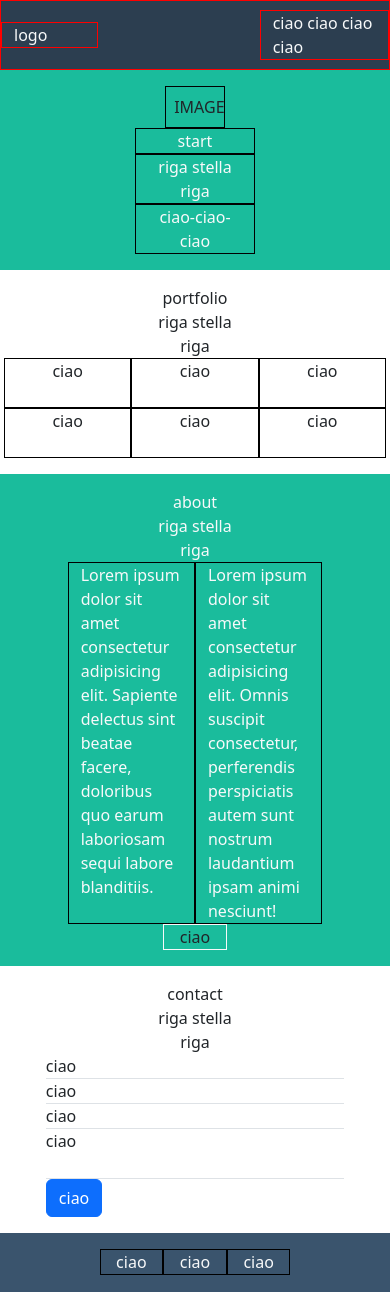
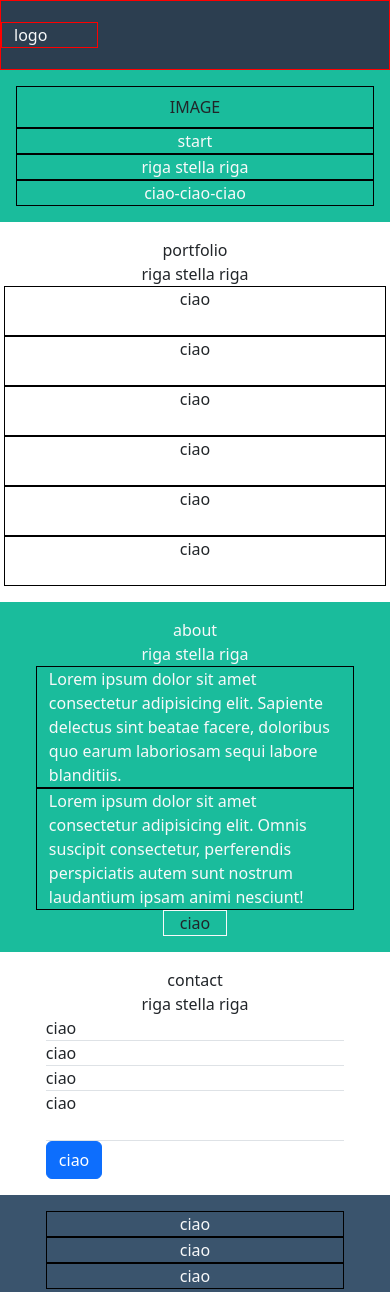
Before and after one commit to emanuelesacchetti/html-css-bootstrap-freelancer, a plain HTML site: page index.html in a window 390 px wide. Shown: the top 1292 px of the page. Drawn offline with nearby package versions, Linux system fonts and the light colour scheme.

Commit message:
fine schema a blocchi responsive (mobile first)

```diff
--- a/css/style.css
+++ b/css/style.css
@@ -19,6 +19,7 @@
 }
 
 
+
 header {
     height: 70px;
     background-color: #2c3e50;
@@ -37,9 +38,13 @@ header .row {
 }
 #ms_footer-top {
     background-color: #3a546d;
-    height: 200px;
+    height: 150px;
+    width: 100%;
 }
 #ms_footer-bottom {
     height: 40px;
     background-color: #2c3e50;
 }
+footer .row {
+    width: 100%;
+}
--- a/index.html
+++ b/index.html
@@ -3,6 +3,7 @@
 <head>
     <meta charset="UTF-8">
     <meta http-equiv="X-UA-Compatible" content="IE=edge">
+    <link rel="stylesheet" href="https://cdnjs.cloudflare.com/ajax/libs/font-awesome/6.3.0/css/all.min.css" integrity="sha512-SzlrxWUlpfuzQ+pcUCosxcglQRNAq/DZjVsC0lE40xsADsfeQoEypE+enwcOiGjk/bSuGGKHEyjSoQ1zVisanQ==" crossorigin="anonymous" referrerpolicy="no-referrer" />
     <link href="https://cdn.jsdelivr.net/npm/bootstrap@5.3.0-alpha1/dist/css/bootstrap.min.css" rel="stylesheet" integrity="sha384-GLhlTQ8iRABdZLl6O3oVMWSktQOp6b7In1Zl3/Jr59b6EGGoI1aFkw7cmDA6j6gD" crossorigin="anonymous">
     <link rel="stylesheet" href="css/style.css">
     <meta name="viewport" content="width=device-width, initial-scale=1.0">
@@ -13,43 +14,46 @@
         <div class="container ms_header-box" id="header-cont">
             <div class="row align-items-center">
                 <div class="col-3 ms_header-box text-light">logo</div>
-                <div class="col-4 offset-5 ms_header-box text-light">ciao ciao ciao ciao</div>
+                <!--<div><i class="col-1 offset-4 hamburger text-light d-block d-sm-none fa-solid fa-bars"></i></div>-->
+                <div class="col-4 offset-5 d-none d-sm-block ms_header-box text-light">ciao ciao ciao ciao</div>
+
+
             </div>
         </div>
     </header>
     <main>
         <section class="container-fluid" id="hero">
             <div class="row p-3">
-                <div class="col-2 offset-5 text-center ms_border p-2">IMAGE</div>
-                <div class="col-4 offset-4 text-center text-light ms_border">start</div>
-                <div class="col-4 offset-4 text-center text-light ms_border">riga stella riga</div>
-                <div class="col-4 offset-4 text-center text-light ms_border">ciao-ciao-ciao</div>
+                <div class="col-12 col-sm-2 offset-sm-5 text-center ms_border p-2">IMAGE</div>
+                <div class="col-12 col-sm-4 offset-sm-4 text-center text-light ms_border">start</div>
+                <div class="col-12 col-sm-4 offset-sm-4 text-center text-light ms_border">riga stella riga</div>
+                <div class="col-12 col-sm-4 offset-sm-4 text-center text-light ms_border">ciao-ciao-ciao</div>
             </div>
         </section>
 
         <section class="container p-3" id="portfolio">
             <div class="row">
-                <div class="col-4 offset-4 text-center">portfolio</div>
-                <div class="col-4 offset-4 text-center">riga stella riga</div>
+                <div class="col-12 col-sm-4 offset-sm-4 text-center">portfolio</div>
+                <div class="col-12 col-sm-4 offset-sm-4 text-center">riga stella riga</div>
             </div>
             <div class="row">
-                <div class="col-4 text-center ms_border">ciao</div>
-                <div class="col-4 text-center ms_border">ciao</div>
-                <div class="col-4 text-center ms_border">ciao</div>
-                <div class="col-4 text-center ms_border">ciao</div>
-                <div class="col-4 text-center ms_border">ciao</div>
-                <div class="col-4 text-center ms_border">ciao</div>
+                <div class="col-12 col-sm-6 col-md-4 text-center ms_border">ciao</div>
+                <div class="col-12 col-sm-6 col-md-4 text-center ms_border">ciao</div>
+                <div class="col-12 col-sm-6 col-md-4 text-center ms_border">ciao</div>
+                <div class="col-12 col-sm-6 col-md-4 text-center ms_border">ciao</div>
+                <div class="col-12 col-sm-6 col-md-4 text-center ms_border">ciao</div>
+                <div class="col-12 col-sm-6 col-md-4 text-center ms_border">ciao</div>
             </div>
         </section>
 
         <section class="container-fluid p-3" id="about">
             <div class="row">
-                <div class="col-4 offset-4 text-center text-light">about</div>
-                <div class="col-4 offset-4 text-center text-light">riga stella riga</div>
+                <div class="col-12 col-sm-4 offset-sm-4 text-center text-light">about</div>
+                <div class="col-12 col-sm-4 offset-sm-4 text-center text-light">riga stella riga</div>
             </div>
             <div class="row">
-                <div class="col-4 offset-2 ms_border text-light">Lorem ipsum dolor sit amet consectetur adipisicing elit. Sapiente delectus sint beatae facere, doloribus quo earum laboriosam sequi labore blanditiis.</div>
-                <div class="col-4 ms_border text-light">Lorem ipsum dolor sit amet consectetur adipisicing elit. Omnis suscipit consectetur, perferendis perspiciatis autem sunt nostrum laudantium ipsam animi nesciunt!</div>
+                <div class="col-10 offset-1 col-sm-4 offset-sm-2 ms_border text-light">Lorem ipsum dolor sit amet consectetur adipisicing elit. Sapiente delectus sint beatae facere, doloribus quo earum laboriosam sequi labore blanditiis.</div>
+                <div class="col-10 offset-1 col-sm-4 offset-sm-0 ms_border text-light">Lorem ipsum dolor sit amet consectetur adipisicing elit. Omnis suscipit consectetur, perferendis perspiciatis autem sunt nostrum laudantium ipsam animi nesciunt!</div>
             </div>
             <div class="row">
                 <div class="col-2 offset-5 text-center border border-light">ciao</div>
@@ -58,10 +62,10 @@
 
         <section class="container p-3" id="contact">
             <div class="row">
-                <div class="col-4 offset-4 text-center">contact</div>
-                <div class="col-4 offset-4 text-center">riga stella riga</div>
+                <div class="col-12 col-sm-4 offset-sm-4 text-center">contact</div>
+                <div class="col-12 col-sm-4 offset-sm-4 text-center">riga stella riga</div>
             </div>
-            <div class="col-10 offset-1">
+            <div class="col-10 offset-1 col-sm-8 offset-sm-2">
                 <div class="border-bottom">ciao</div>
                 <div class="border-bottom">ciao</div>
                 <div class="border-bottom">ciao</div>
@@ -72,10 +76,10 @@
 
         <footer class="container-fluid p-0 m-0">
             <section id="ms_footer-top">
-                <div class="row justify-content-center p-3">
-                    <div class="col-2 text-center text-light ms_border">ciao</div>
-                    <div class="col-2 text-center text-light ms_border">ciao</div>
-                    <div class="col-2 text-center text-light ms_border">ciao</div>
+                <div class="row justify-content-center p-3 m-0">
+                    <div class="col-10 col-sm-3 text-center text-light ms_border">ciao</div>
+                    <div class="col-10 col-sm-3 text-center text-light ms_border">ciao</div>
+                    <div class="col-10 col-sm-3 text-center text-light ms_border">ciao</div>
                 </div>
             </section>
 
```
